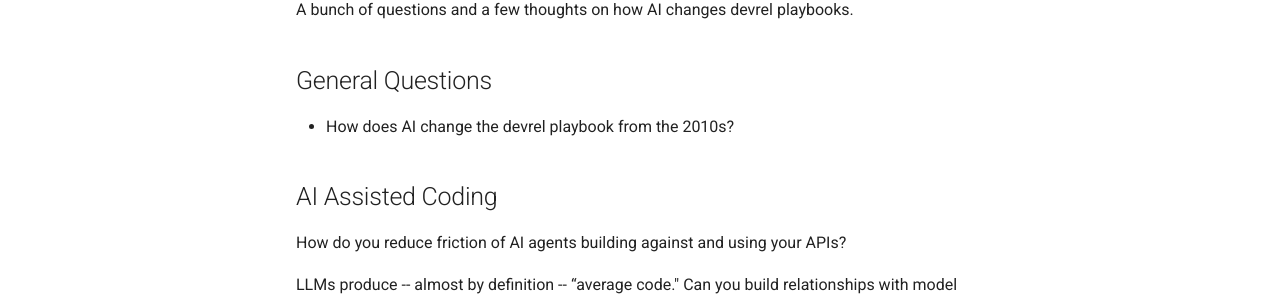
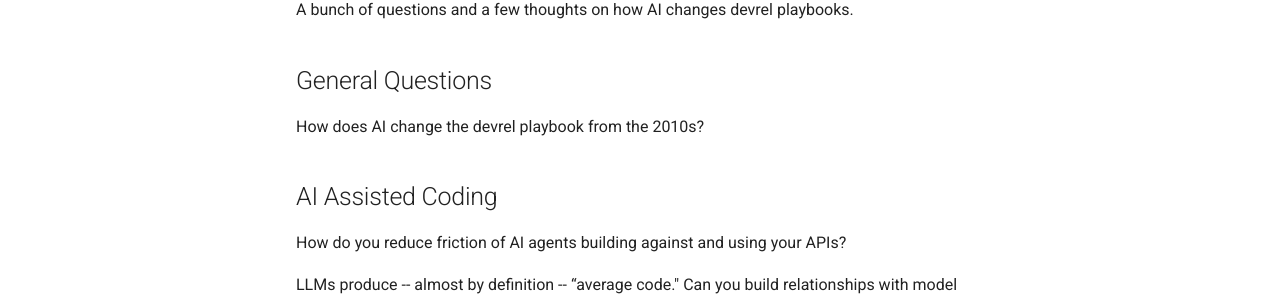
Before and after one commit to GregBaugues/devrel.ai, an MkDocs documentation site: the page built from docs/index.md, in a window 1280 px wide. Shown: the part 264-566 px from the top of the page. Built offline with MkDocs 1.6.1 and Material for MkDocs 9.7.7, drawn with Linux system fonts in a browser that asks for light colours.

Commit message:
Update content from DevRel.ai/Site Content (with lowercase filenames)

```diff
--- a/docs/index.md
+++ b/docs/index.md
@@ -6,7 +6,7 @@ A bunch of questions and a few thoughts on how AI changes devrel playbooks.
 
 ## General Questions
 
-* How does AI change the devrel playbook from the 2010s?
+How does AI change the devrel playbook from the 2010s?
 
 ## AI Assisted Coding
 
```
